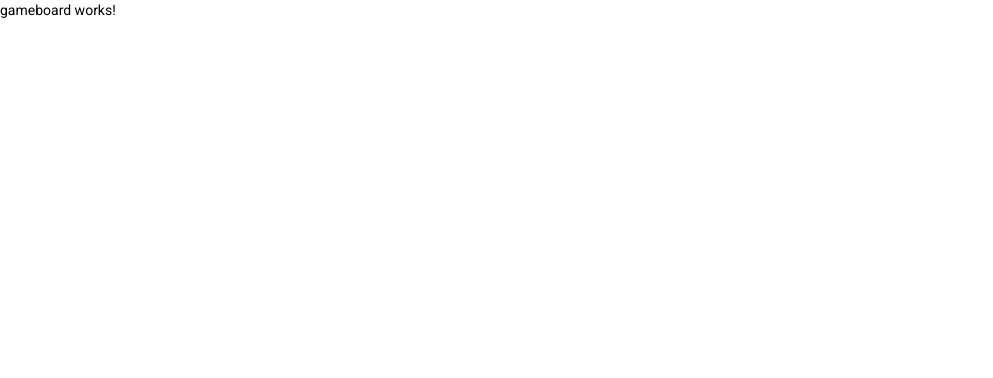
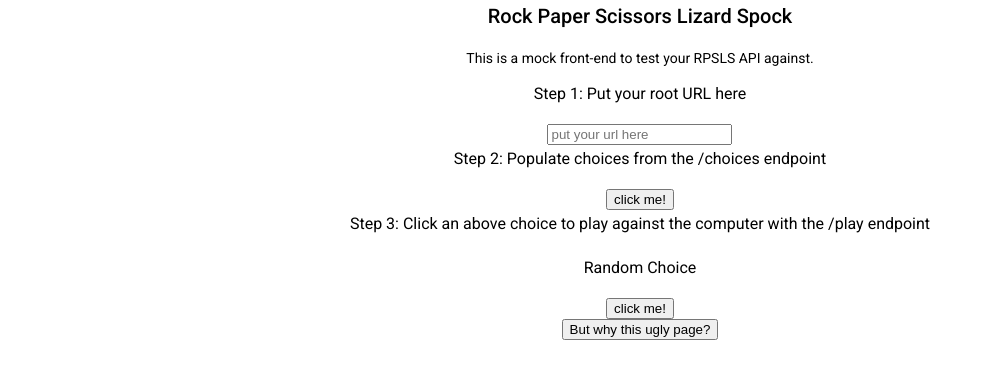
Before and after one commit to acidicyemi/RPSLS_Frontend, an Angular app: page / in a window 1280 px wide. Shown: the top 378 px of the page, without its empty margins (0-993 px from the left). Built offline with nearby package versions, Linux system fonts and the light colour scheme.

Commit message:
html Structure completed

```diff
--- a/src/app/gameboard/gameboard.component.html
+++ b/src/app/gameboard/gameboard.component.html
@@ -1 +1,30 @@
-<p>gameboard works!</p>
+<div class="game-board" fxLayout="row wrap"fxLayoutAlign="space-around center" >
+    <div fxFlex="10%"></div>
+    <div fxFlex="80%" fxLayout="column" fxLayoutAlign="space-around center">
+        <h2>Rock Paper Scissors Lizard Spock</h2>
+        <p>This is a mock front-end to test your RPSLS API against.</p>
+
+        <div fxLayout="column" fxLayoutAlign="space-around center">
+            <h3>Step 1: Put your root URL here</h3>
+            <input type="text" placeholder="put your url here">
+        </div>
+
+        <div fxLayout="column" fxLayoutAlign="space-around center">
+            <h3>Step 2: Populate choices from the /choices endpoint</h3>
+            <button>click me!</button>
+        </div>
+
+        <div fxLayout="column" fxLayoutAlign="space-around center">
+            <h3>Step 3: Click an above choice to play against the computer with the /play endpoint</h3>
+
+            <h3>Random Choice</h3>
+
+            <button>click me!</button>
+
+            <button>But why this ugly page?</button>
+
+        </div>
+
+    </div>
+    <div fxFlex="10%"></div>
+</div>
```
